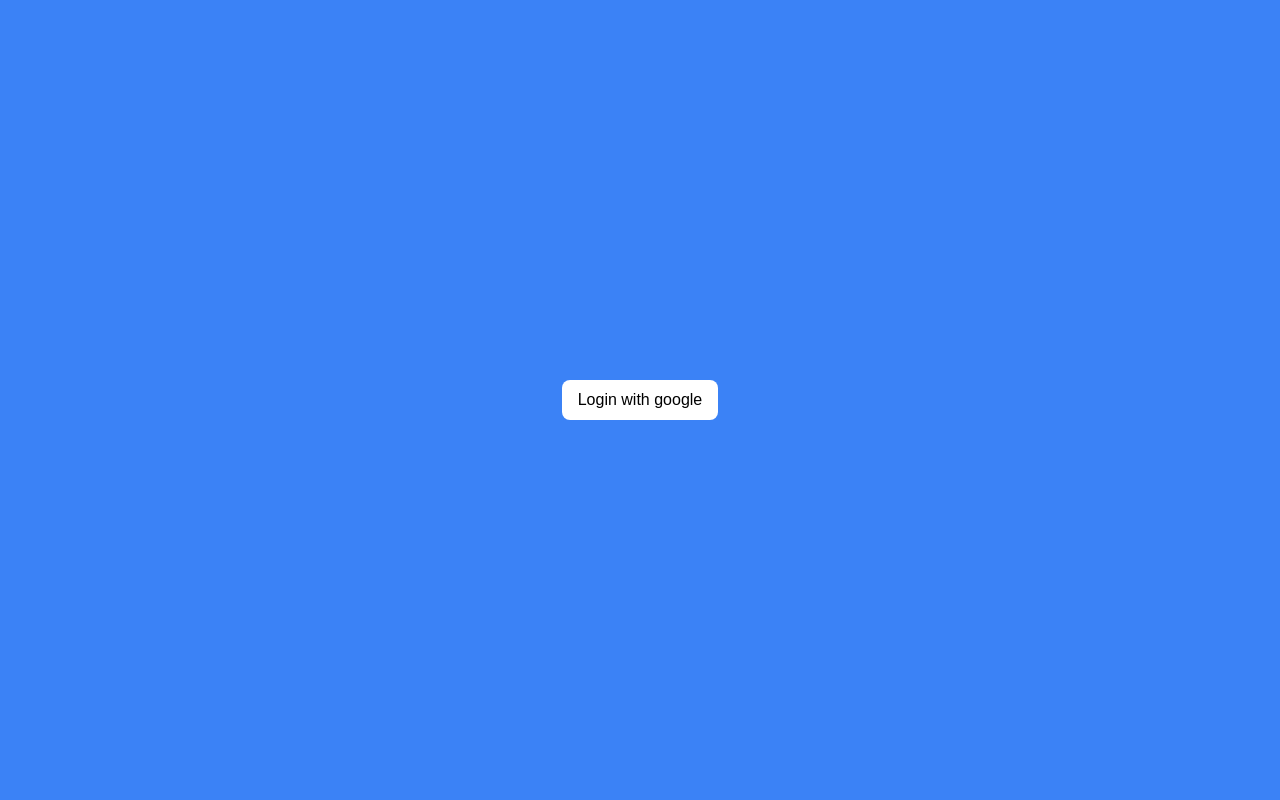
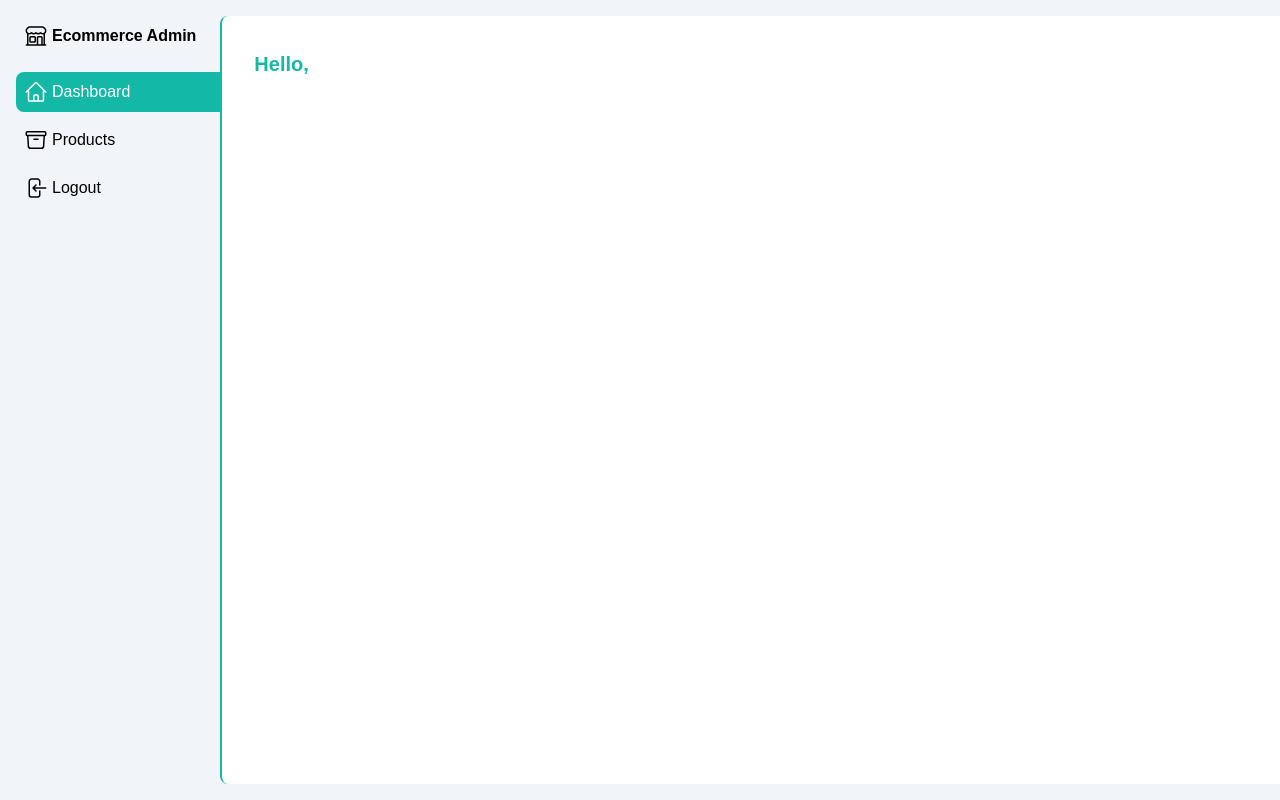
Before and after one commit to Meyzan16/test-nutech, a Next.js app: page / in a window 1280 px wide. Built offline with nearby package versions, Linux system fonts and the light colour scheme; no server answers.

Commit message:
remove crenditilas with google

```diff
--- a/components/Layout.js
+++ b/components/Layout.js
@@ -3,18 +3,18 @@
 import Nav from "@/components/Nav";
 
 export default function Layout({children}) {
-  const { data: session } = useSession()
-  if(!session){
-    return (
-      <div className="bg-blue-500 w-screen h-screen flex items-center">
-          <div className="text-center w-full">
-            <button onClick={() =>signIn('google')} className="bg-white p-2 px-4 rounded-lg">
-              Login with google
-            </button>
-          </div>
-       </div>
-    );
-  }
+  // const { data: session } = useSession()
+  // if(!session){
+  //   return (
+  //     <div className="bg-blue-500 w-screen h-screen flex items-center">
+  //         <div className="text-center w-full">
+  //           <button onClick={() =>signIn('google')} className="bg-white p-2 px-4 rounded-lg">
+  //             Login with google
+  //           </button>
+  //         </div>
+  //      </div>
+  //   );
+  // }
 
   return(
     <div className="bg-slate-100 min-h-screen flex">
--- a/pages/index.js
+++ b/pages/index.js
@@ -1,21 +1,24 @@
 import Layout from "@/components/Layout";
-import { useSession } from "next-auth/react";
+// import { useSession } from "next-auth/react";
 
 export default function Home() {
-  const {data: session} = useSession();
-  console.log({session});
+  // const {data: session} = useSession();
+  // console.log({session});
   return (
     <Layout>
         <div className="text-teal-500 flex justify-between">
           <h2>
-            Hello, <b>{session?.user?.email}</b>
+            Hello,
+
+            {/* <b>{session?.user?.email}</b>  */}
           </h2>
 
-          <div className="md:flex bg-teal-500 rounded-lg items-center hidden overflow-hidden">
+
+          {/* <div className="md:flex bg-teal-500 rounded-lg items-center hidden overflow-hidden">
               <span className="text-base px-2 text-white">
                 {session?.user?.name}
               </span>
-            </div>
+            </div>  */}
         </div>
     </Layout>
   )
```
